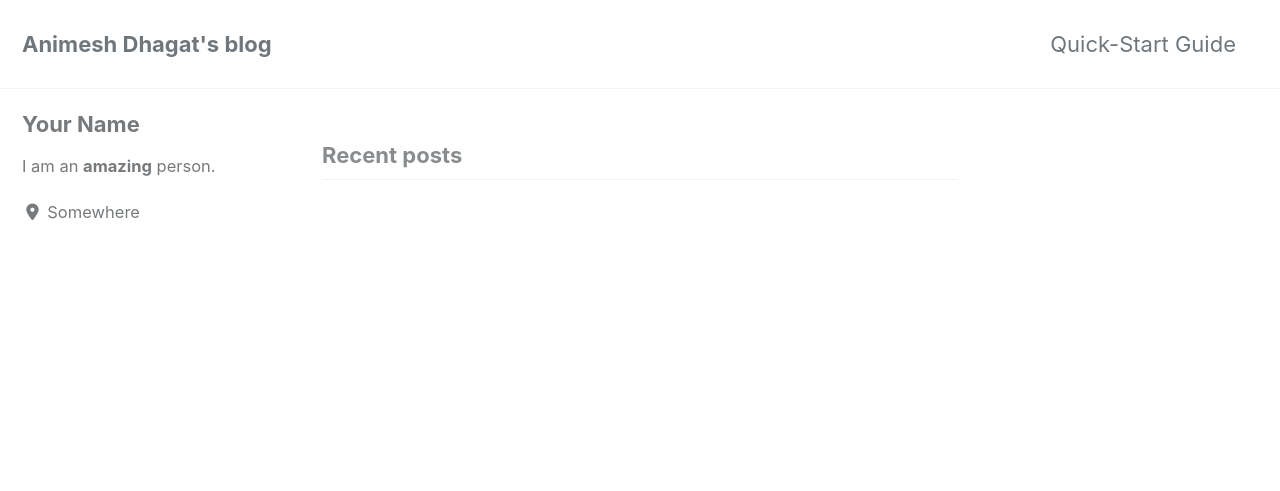
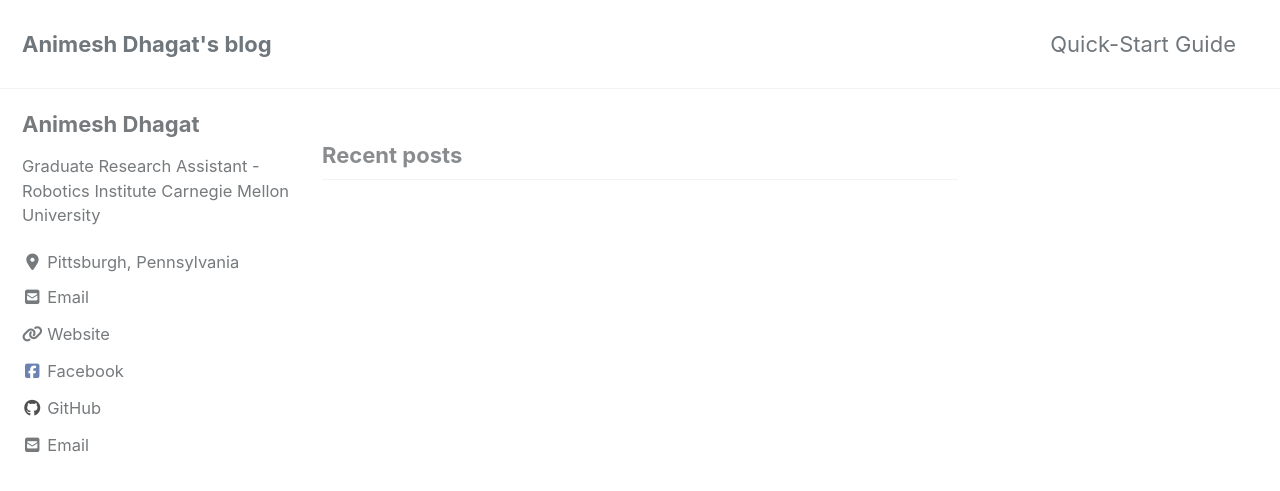
Before and after one commit to a-dhagat/Animesh, a Jekyll site: the page built from index.html, in a window 1280 px wide and 900 px high. Shown: the top 491 px of the window. Built offline with Jekyll 4.4.1, drawn with Linux system fonts in a browser that asks for light colours; cached includes are drawn as plain includes; nearby versions of some CDN libraries; the list of posts is cut into pages by our own code.

Commit message:
site info update

```diff
--- a/_config.yml
+++ b/_config.yml
@@ -107,29 +107,29 @@ analytics:
 
 # Site Author
 author:
-  name             : "Your Name"
+  name             : "Animesh Dhagat"
   avatar           : # path of avatar image, e.g. "/assets/images/bio-photo.jpg"
-  bio              : "I am an **amazing** person."
-  location         : "Somewhere"
-  email            :
+  bio              : "Graduate Research Assistant - Robotics Institute \n Carnegie Mellon University"
+  location         : "Pittsburgh, Pennsylvania"
+  email            : "adhagat [at] andrew.cmu.edu"
   links:
     - label: "Email"
       icon: "fas fa-fw fa-envelope-square"
-      # url: mailto:your.name@email.com
+      url: mailto:adhagat@andrew.cmu.edu
     - label: "Website"
       icon: "fas fa-fw fa-link"
-      # url: "https://your-website.com"
-    - label: "Twitter"
-      icon: "fab fa-fw fa-twitter-square"
+      url: "https://a-dhagat.github.io/Animesh/"
+    # - label: "Twitter"
+    #   icon: "fab fa-fw fa-twitter-square"
       # url: "https://twitter.com/"
     - label: "Facebook"
       icon: "fab fa-fw fa-facebook-square"
-      # url: "https://facebook.com/"
+      url: "https://www.facebook.com/animesh.dhagat"
     - label: "GitHub"
       icon: "fab fa-fw fa-github"
-      # url: "https://github.com/"
-    - label: "Instagram"
-      icon: "fab fa-fw fa-instagram"
+      url: https://github.com/a-dhagat
+    # - label: "Instagram"
+    #   icon: "fab fa-fw fa-instagram"
       # url: "https://instagram.com/"
 
 # Site Footer
```
